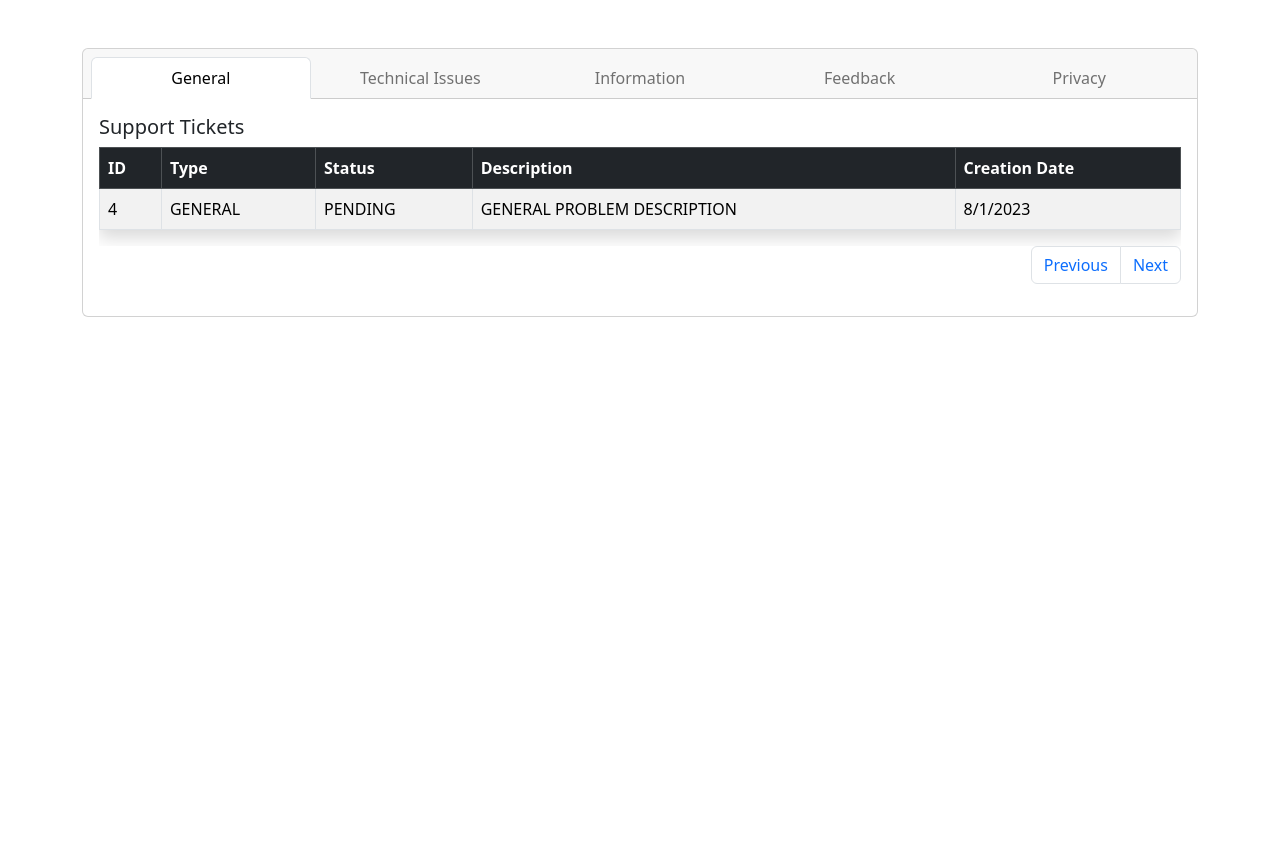
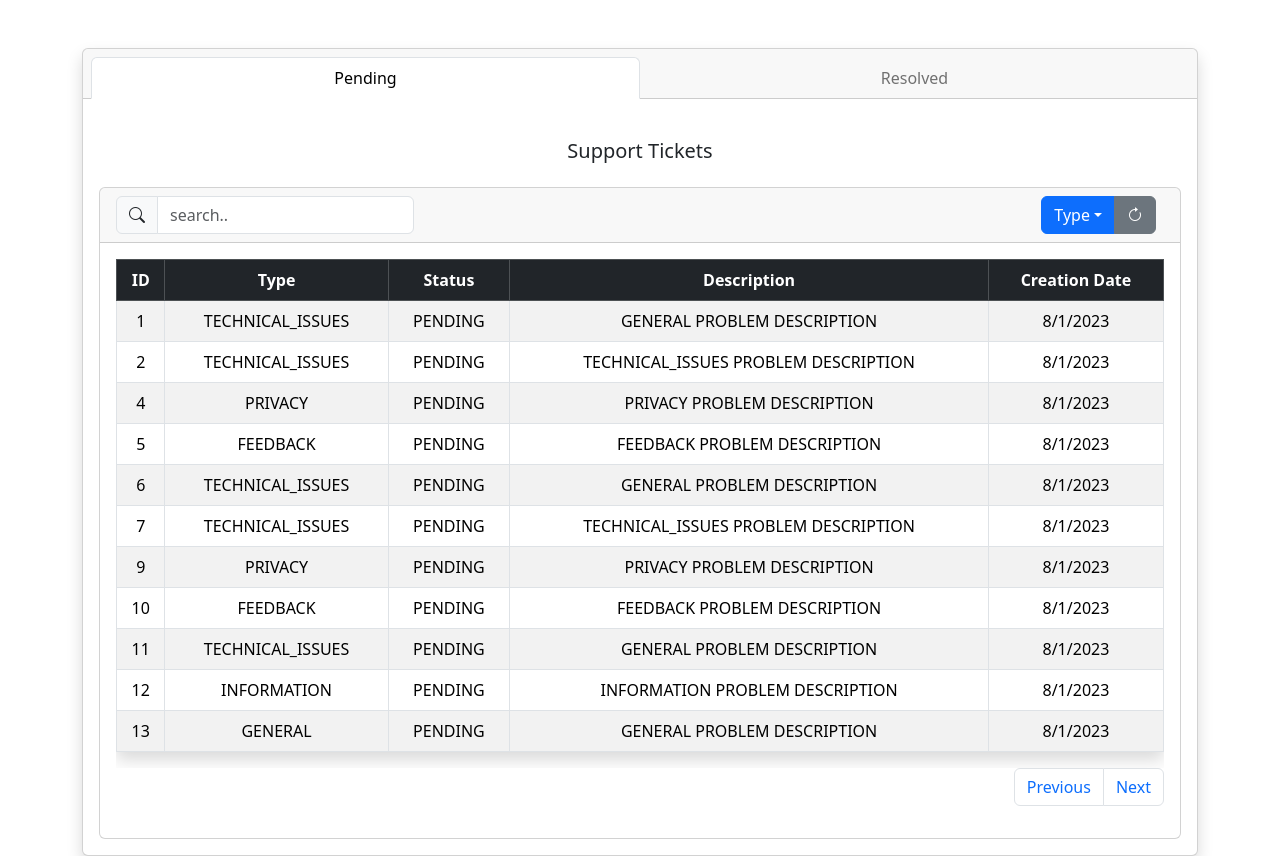
Before and after one commit to Jonathan-Clary/Project2Front-End, a React (Create React App) app in the folder front-end/: page / in a window 1280 px wide. Before the commit the page ends 800 px from the top, so only its background shows below. Built offline with nearby package versions, Linux system fonts and the light colour scheme.

Commit message:
Updated UI and Filtering logic

```diff
--- a/front-end/src/components/admin/support-tickets/SupportTickets.tsx
+++ b/front-end/src/components/admin/support-tickets/SupportTickets.tsx
@@ -1,7 +1,7 @@
 import React, { useEffect, useState } from 'react'
 import { SupportTicketTable } from '../support-ticket-table/SupportTicketTable'
 import { SupportTicketInterface } from '../../../interfaces/support-ticket/SuppportTicketInterface';
-import { Card, Container, Nav, Pagination } from 'react-bootstrap';
+import { Button, ButtonGroup, ButtonToolbar, Card, CardBody, Container, Dropdown, DropdownButton, Form, InputGroup, Nav, Pagination } from 'react-bootstrap';
 import { TicketStatusEnum } from '../../../enums/support-tickets/TicketStatusEnum';
 import { TicketTypeEnum } from '../../../enums/support-tickets/TicketTypeEnum';
 import './SuppportTicket.css';
@@ -17,7 +17,7 @@ const mockData: SupportTicketInterface[] = [
         createdAt: new Date('2023-08-01T10:00:00Z')
     },
     {
-        supportTicketId: 5,
+        supportTicketId: 2,
         // User HERE
         status: TicketStatusEnum.PENDING,
         type: TicketTypeEnum.TECHNICAL_ISSUES,
@@ -25,7 +25,7 @@ const mockData: SupportTicketInterface[] = [
         createdAt: new Date('2023-08-01T10:00:00Z')
     },
     {
-        supportTicketId: 4,
+        supportTicketId: 3,
         // User HERE
         status: TicketStatusEnum.RESOLVED,
         type: TicketTypeEnum.GENERAL,
@@ -33,7 +33,7 @@ const mockData: SupportTicketInterface[] = [
         createdAt: new Date('2023-08-01T10:00:00Z')
     },
     {
-        supportTicketId: 3,
+        supportTicketId: 4,
         // User HERE
         status: TicketStatusEnum.PENDING,
         type: TicketTypeEnum.PRIVACY,
@@ -41,7 +41,7 @@ const mockData: SupportTicketInterface[] = [
         createdAt: new Date('2023-08-01T10:00:00Z')
     },
     {
-        supportTicketId: 2,
+        supportTicketId: 5,
         // User HERE
         status: TicketStatusEnum.PENDING,
         type: TicketTypeEnum.FEEDBACK,
@@ -49,7 +49,7 @@ const mockData: SupportTicketInterface[] = [
         createdAt: new Date('2023-08-01T10:00:00Z')
     },
     {
-        supportTicketId: 1,
+        supportTicketId: 6,
         // User HERE
         status: TicketStatusEnum.PENDING,
         type: TicketTypeEnum.TECHNICAL_ISSUES,
@@ -57,7 +57,7 @@ const mockData: SupportTicketInterface[] = [
         createdAt: new Date('2023-08-01T10:00:00Z')
     },
     {
-        supportTicketId: 5,
+        supportTicketId: 7,
         // User HERE
         status: TicketStatusEnum.PENDING,
         type: TicketTypeEnum.TECHNICAL_ISSUES,
@@ -65,7 +65,39 @@ const mockData: SupportTicketInterface[] = [
         createdAt: new Date('2023-08-01T10:00:00Z')
     },
     {
-        supportTicketId: 4,
+        supportTicketId: 8,
+        // User HERE
+        status: TicketStatusEnum.RESOLVED,
+        type: TicketTypeEnum.INFORMATION,
+        description: "INFORMATION PROBLEM DESCRIPTION",
+        createdAt: new Date('2023-08-01T10:00:00Z')
+    },
+    {
+        supportTicketId: 9,
+        // User HERE
+        status: TicketStatusEnum.PENDING,
+        type: TicketTypeEnum.PRIVACY,
+        description: "PRIVACY PROBLEM DESCRIPTION",
+        createdAt: new Date('2023-08-01T10:00:00Z')
+    },
+    {
+        supportTicketId: 10,
+        // User HERE
+        status: TicketStatusEnum.PENDING,
+        type: TicketTypeEnum.FEEDBACK,
+        description: "FEEDBACK PROBLEM DESCRIPTION",
+        createdAt: new Date('2023-08-01T10:00:00Z')
+    },
+    {
+        supportTicketId: 11,
+        // User HERE
+        status: TicketStatusEnum.PENDING,
+        type: TicketTypeEnum.TECHNICAL_ISSUES,
+        description: "GENERAL PROBLEM DESCRIPTION",
+        createdAt: new Date('2023-08-01T10:00:00Z')
+    },
+    {
+        supportTicketId: 12,
         // User HERE
         status: TicketStatusEnum.PENDING,
         type: TicketTypeEnum.INFORMATION,
@@ -73,39 +105,7 @@ const mockData: SupportTicketInterface[] = [
         createdAt: new Date('2023-08-01T10:00:00Z')
     },
     {
-        supportTicketId: 3,
-        // User HERE
-        status: TicketStatusEnum.PENDING,
-        type: TicketTypeEnum.PRIVACY,
-        description: "PRIVACY PROBLEM DESCRIPTION",
-        createdAt: new Date('2023-08-01T10:00:00Z')
-    },
-    {
-        supportTicketId: 2,
-        // User HERE
-        status: TicketStatusEnum.PENDING,
-        type: TicketTypeEnum.FEEDBACK,
-        description: "FEEDBACK PROBLEM DESCRIPTION",
-        createdAt: new Date('2023-08-01T10:00:00Z')
-    },
-    {
-        supportTicketId: 1,
-        // User HERE
-        status: TicketStatusEnum.PENDING,
-        type: TicketTypeEnum.TECHNICAL_ISSUES,
-        description: "GENERAL PROBLEM DESCRIPTION",
-        createdAt: new Date('2023-08-01T10:00:00Z')
-    },
-    {
-        supportTicketId: 5,
-        // User HERE
-        status: TicketStatusEnum.PENDING,
-        type: TicketTypeEnum.TECHNICAL_ISSUES,
-        description: "TECHNICAL_ISSUES PROBLEM DESCRIPTION",
-        createdAt: new Date('2023-08-01T10:00:00Z')
-    },
-    {
-        supportTicketId: 4,
+        supportTicketId: 13,
         // User HERE
         status: TicketStatusEnum.PENDING,
         type: TicketTypeEnum.GENERAL,
@@ -113,20 +113,20 @@ const mockData: SupportTicketInterface[] = [
         createdAt: new Date('2023-08-01T10:00:00Z')
     },
     {
-        supportTicketId: 3,
+        supportTicketId: 14,
         // User HERE
-        status: TicketStatusEnum.PENDING,
+        status: TicketStatusEnum.RESOLVED,
         type: TicketTypeEnum.PRIVACY,
         description: "PRIVACY PROBLEM DESCRIPTION",
         createdAt: new Date('2023-08-01T10:00:00Z')
     },
     {
-        supportTicketId: 2,
+        supportTicketId: 15,
         // User HERE
-        status: TicketStatusEnum.PENDING,
+        status: TicketStatusEnum.RESOLVED,
         type: TicketTypeEnum.FEEDBACK,
         description: "FEEDBACK PROBLEM DESCRIPTION",
-        createdAt: new Date('2023-08-01T10:00:00Z')
+        createdAt: new Date()
     },
 ];
 
@@ -136,47 +136,42 @@ const mockData: SupportTicketInterface[] = [
         2. FILTER BY TICKET TYPE (INFORMATION, PRIVACY, FEEDBACK, TECHNICAL_ISSUES, GENERAL )
         3. SET UP PAGINATION
         4.
-
 */
 
 
 export const SupportTickets: React.FC = () => {
+
     const [filterData, setFilterData] = useState(mockData);
-    const [typeFilter, setTypeFilter] = useState('General');
+    const [typeFilter, setTypeFilter] = useState('Type');
+    const [typeFilterBtnTitle, setTypeFilterBtnTitle] = useState('Type');
+    const [statusTab, setStatusTab] = useState('Pending');
 
 
     const handleTabFilters = () => {
-        let filtered;
-        switch (typeFilter) {
-            case 'General':
-                filtered = mockData.filter(mockData => mockData.type == TicketTypeEnum.GENERAL && mockData.status == 'PENDING');
+        setTypeFilterBtnTitle(typeFilter);
+        let filtered = mockData;
 
-                break;
-            case 'Technical_Issues':
-                filtered = mockData.filter(mockData => mockData.type == TicketTypeEnum.TECHNICAL_ISSUES && mockData.status == 'PENDING');
-                break;
-            case 'Information':
-                filtered = mockData.filter(mockData => mockData.type == TicketTypeEnum.INFORMATION && mockData.status == 'PENDING');
-                break;
-            case 'Feedback':
-                filtered = mockData.filter(mockData => mockData.type == TicketTypeEnum.FEEDBACK && mockData.status == 'PENDING');
-                break;
-            case 'Privacy':
-                filtered = mockData.filter(mockData => mockData.type == TicketTypeEnum.PRIVACY && mockData.status == 'PENDING');
-                break;
-            default:
-                filtered = mockData;
+        if (typeFilter != 'Type') {
+            if (typeFilter.toUpperCase() in TicketTypeEnum) {
+                filtered = filtered.filter(data =>
+                    data.type === TicketTypeEnum[typeFilter.toUpperCase() as keyof typeof TicketTypeEnum]
+                );
+            }
+        }
+
+        if (statusTab) {
+            filtered = filtered.filter(data => data.status.toUpperCase() === statusTab.toUpperCase());
         }
         setFilterData(filtered);
     }
 
     useEffect(() => {
         handleTabFilters();
-    }, [typeFilter])
+    }, [typeFilter, statusTab])
 
     return (
         <Container>
-            <Card className='mt-5'>
+            {/* <Card className='mt-5'>
                 <Card.Header>
                     <Nav justify variant="tabs" defaultActiveKey="#General">
                         <Nav.Item onClick={() => setTypeFilter('General')}>
@@ -200,7 +195,7 @@ export const SupportTickets: React.FC = () => {
                     <Card.Title>Support Tickets</Card.Title>
                     <SupportTicketTable columnNames={["ID", "Type", "Status", "Description", "Creation Date"]} data={filterData} />
 
-                    {/* PAGINATION */}
+                     PAGINATION
 
                     <Pagination className="justify-content-end">
                         <Pagination.Prev>Previous</Pagination.Prev>
@@ -208,10 +203,59 @@ export const SupportTickets: React.FC = () => {
                         <Pagination.Next>Next</Pagination.Next>
                     </Pagination>
                 </Card.Body>
+            </Card> */}
+
+            <Card className='mt-5 shadow'>
+                <Card.Header>
+                    <Nav justify variant="tabs" defaultActiveKey="#pending-tickets">
+                        <Nav.Item >
+                            <Nav.Link href="#pending-tickets" onClick={() => setStatusTab('Pending')}>Pending</Nav.Link>
+                        </Nav.Item>
+                        <Nav.Item>
+                            <Nav.Link href="#resolved-tickets" onClick={() => setStatusTab('Resolved')}>Resolved</Nav.Link>
+                        </Nav.Item>
+
+                    </Nav>
+                </Card.Header>
+
+                <Card.Body>
+                    <Card.Title className='text-center m-4'>Support Tickets</Card.Title>
+                    <Card className='card text-center'>
+
+                        <Card.Header className=''>
+                            <ButtonToolbar aria-label="Toolbar with Button groups" className='d-flex justify-content-between'>
+                                <InputGroup>
+                                    <InputGroup.Text id="btnGroupAddon"><i className="bi bi-search"></i></InputGroup.Text>
+                                    <Form.Control
+                                        type="text"
+                                        placeholder="search.."
+                                    />
+                                </InputGroup>
+                                <ButtonGroup className="me-2" aria-label="First group">
+                                    <DropdownButton as={ButtonGroup} title={typeFilterBtnTitle} id="bg-nested-dropdown">
+                                        <Dropdown.Item onClick={() => setTypeFilter('General')}>General</Dropdown.Item>
+                                        <Dropdown.Item onClick={() => setTypeFilter('Technical Issues')}>Technical Issue</Dropdown.Item>
+                                        <Dropdown.Item onClick={() => setTypeFilter('Information')}>Information</Dropdown.Item>
+                                        <Dropdown.Item onClick={() => setTypeFilter('Feedback')}>Feedback</Dropdown.Item>
+                                        <Dropdown.Item onClick={() => setTypeFilter('Privacy')}>Privacy</Dropdown.Item>
+                                    </DropdownButton>
+                                    <Button variant='secondary'><i className="bi bi-arrow-clockwise"></i></Button>
+                                </ButtonGroup>
+                            </ButtonToolbar>
+                        </Card.Header>
+
+                        <Card.Body>
+                            <SupportTicketTable columnNames={["ID", "Type", "Status", "Description", "Creation Date"]} data={filterData} />
+                            {/* PAGINATION */}
+                            <Pagination className="justify-content-end">
+                                <Pagination.Prev>Previous</Pagination.Prev>
+
+                                <Pagination.Next>Next</Pagination.Next>
+                            </Pagination>
+                        </Card.Body>
+                    </Card>
+                </Card.Body>
             </Card>
-
-
         </Container>
-
-    )
+    );
 }
```
Also changed, not shown: 1 other file (tests, documents, lock files or other folders).
